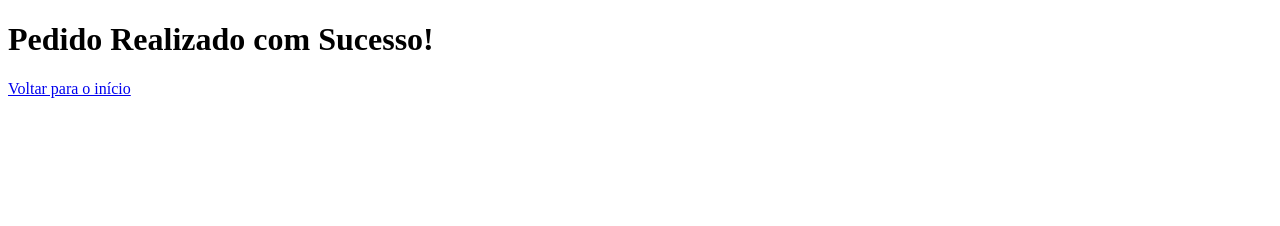
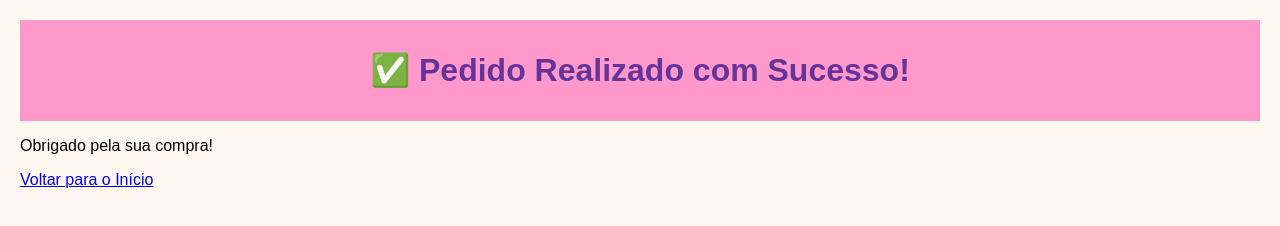
Before and after one commit to eldercosta6/app-cupcakes, a plain HTML site: page success.html in a window 1280 px wide. Drawn offline with Linux system fonts and the light colour scheme.

Commit message:
Update success.html

```diff
--- a/success.html
+++ b/success.html
@@ -4,9 +4,15 @@
 <head>
     <meta charset="UTF-8">
     <title>Pedido Confirmado</title>
+    <link rel="stylesheet" href="style.css">
 </head>
 <body>
-    <h1>Pedido Realizado com Sucesso!</h1>
-    <a href="index.html">Voltar para o início</a>
+    <header>
+        <h1>✅ Pedido Realizado com Sucesso!</h1>
+    </header>
+    <main>
+        <p>Obrigado pela sua compra!</p>
+        <a href="index.html" class="botao">Voltar para o Início</a>
+    </main>
 </body>
 </html>
```
